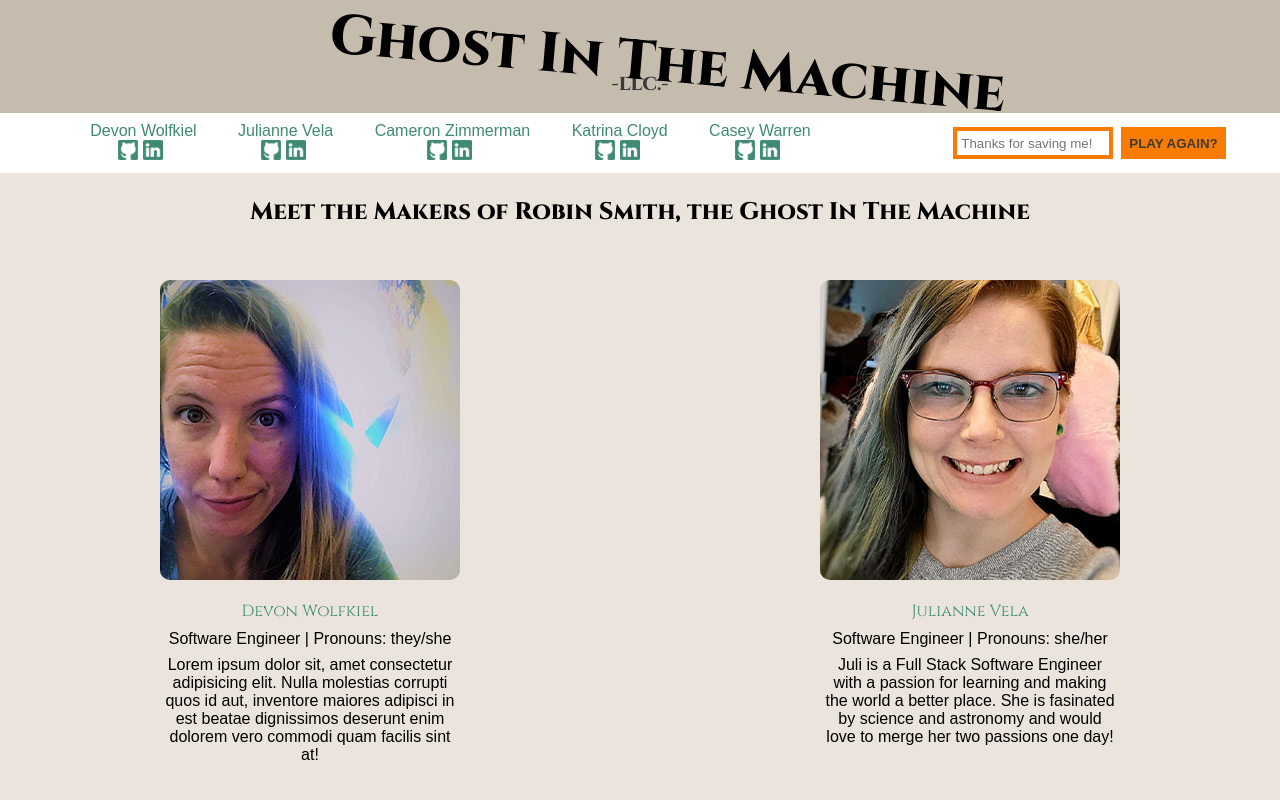
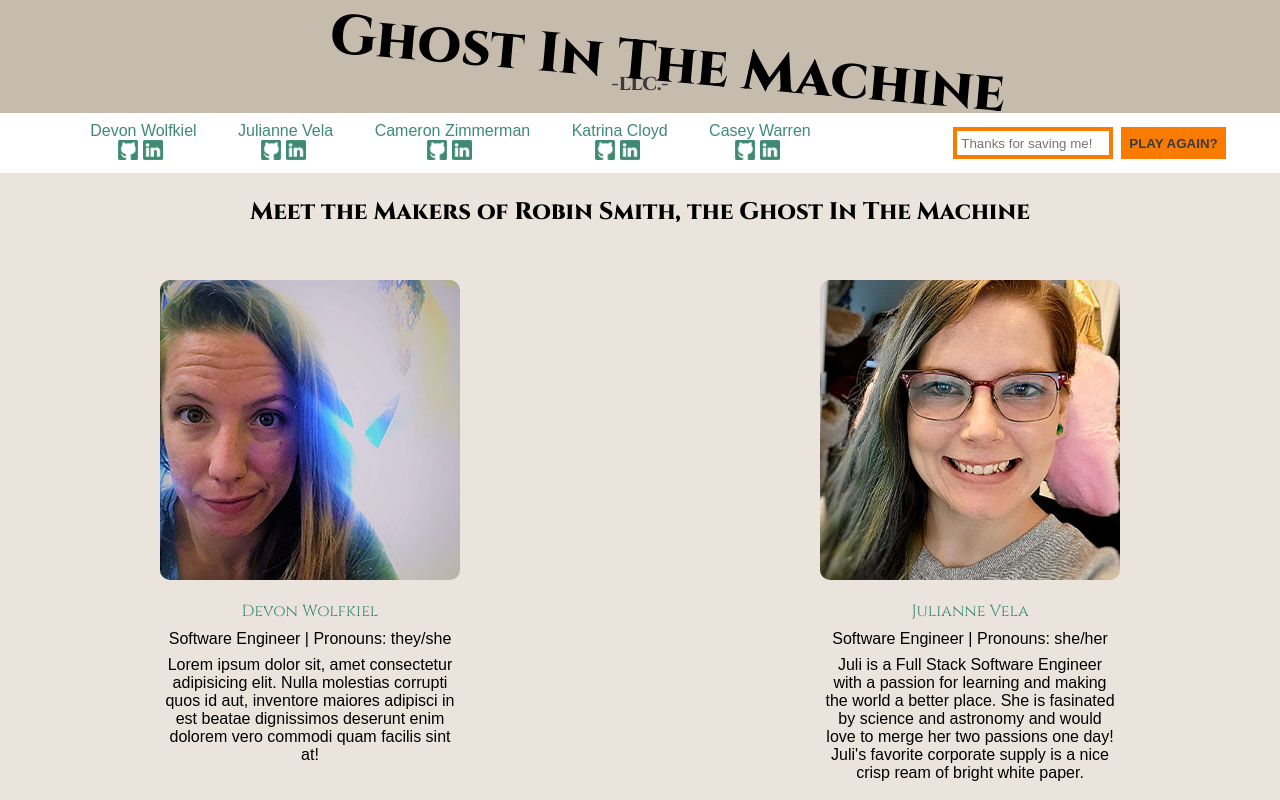
Before and after one commit to GIM-LLC/GIM, a React app: page /about in a window 1280 px wide. Shown: the top 800 px of the page. Built offline with nearby package versions, Linux system fonts and the light colour scheme; no server answers; a web font is replaced by a local one.

Commit message:
Update MakersData.js

```diff
--- a/src/components/makers/MakersData.js
+++ b/src/components/makers/MakersData.js
@@ -15,7 +15,7 @@ const makers = [
     imageX: 'juliX.jpg',
     title: 'Software Engineer',
     pronouns: 'she/her',
-    bio: 'Juli is a Full Stack Software Engineer with a passion for learning and making the world a better place. She is fasinated by science and astronomy and would love to merge her two passions one day!',
+    bio: "Juli is a Full Stack Software Engineer with a passion for learning and making the world a better place. She is fasinated by science and astronomy and would love to merge her two passions one day! Juli's favorite corporate supply is a nice crisp ream of bright white paper.",
     linkedIn: 'https://www.linkedin.com/in/juliannevela',
     github: 'https://github.com/juliannevela',
     portfolio: 'https://juliannevela.dev',
```
